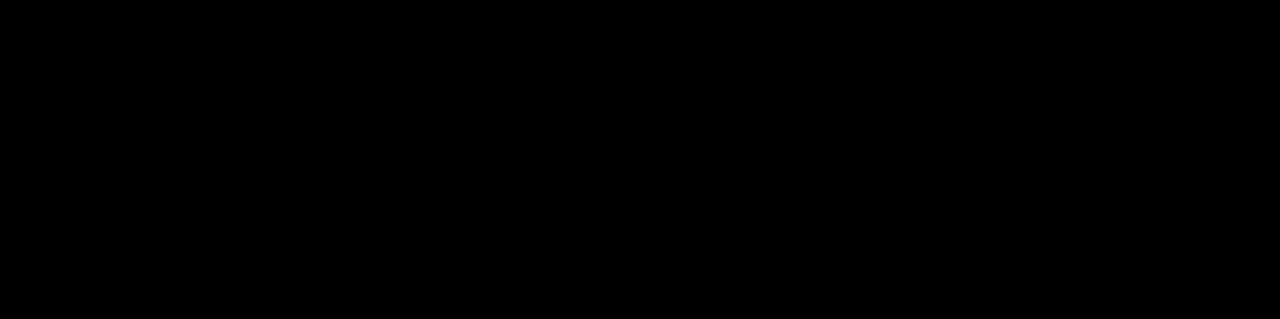
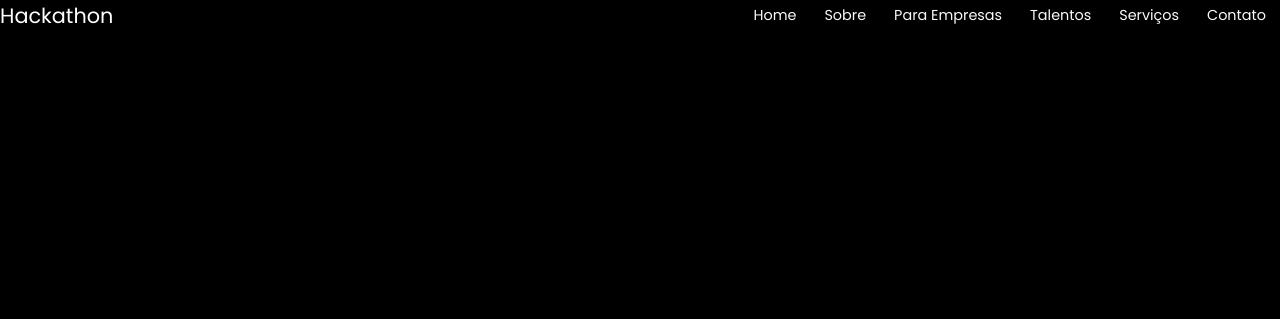
Before and after one commit to matheusOliv23/Hackthon-Startse, a plain HTML site: page index.html in a window 1280 px wide. Shown: the top 319 px of the page. Drawn offline with Linux system fonts and the light colour scheme.

Commit message:
Navbar supostamente finalizada! Efeito de underline colocado e alterações para o padrão do site.

```diff
--- a/assets/css/styles.css
+++ b/assets/css/styles.css
@@ -64,6 +64,67 @@ body{
   color: var(--text-color-light);
 }
 
+html {
+  scroll-behavior: smooth;
+}
+
+/* NAV STYLES */
+
+nav ul li {
+  text-align: center;
+}
+
+nav ul li a {
+  transition: color 0.2s;
+  position: relative;
+}
+
+nav ul li a:hover{
+  color: var(--base-color-alt);
+  -webkit-font-smoothing:auto
+}
+
+nav ul li a::after{
+  content: '';
+  width: 0%;
+  height: 1px;
+  background: var(--base-color);
+  position: absolute;
+  left: 0;
+  bottom: -0.6rem;
+  transition: width 0.2s;
+}
+
+nav ul li a:hover::after,
+nav ul li a.active::after{
+  width: 100%;
+
+}
+
+.nav {
+  display: flex;
+  align-items:center;
+  justify-content: space-between;
+  background-color: rgb(0, 0, 0);
+  color: rgb(255, 255, 255);
+ }
+
+ .nav-links a {
+  color: var(--text-color-light);
+ }
+
+ .logo{
+   font-size: 1.3rem;
+ }
+ .menu {
+  display: flex;
+  font-size: 0.9rem;
+
+ }
+ .menu li {
+  padding: 5px 14px;
+ }
+
 #services i{
   font-size: 2rem;
   color: var(--base-color-alt);
@@ -108,8 +169,6 @@ h4{
 .container {
     width: 100%;
     margin: 0 auto;
-    max-width: 50rem;
-    padding: 0 1rem;
  }
 
 
--- a/index.html
+++ b/index.html
@@ -19,6 +19,20 @@
 
 <body class="container">
 
+  <nav class="nav">
+    <div class="logo">Hackathon</div>
+    <ul class="nav-links">
+        <div class="menu">
+          <li><a href="#">Home</a></li>
+          <li><a href="#">Sobre</a></li>
+          <li><a href="#">Para Empresas</a></li>
+          <li><a href=https://www.google.com>Talentos</a></li>
+          <li><a href=#services>Serviços</a></li>
+          <li><a href="#">Contato</a></li>
+        </div>
+    </ul>
+  </nav>
+
   <section id="services">
 
     <h1>Serviços</h1>
@@ -39,5 +53,7 @@
   </section>
 
 
+
+
 </body>
 </html>
```
